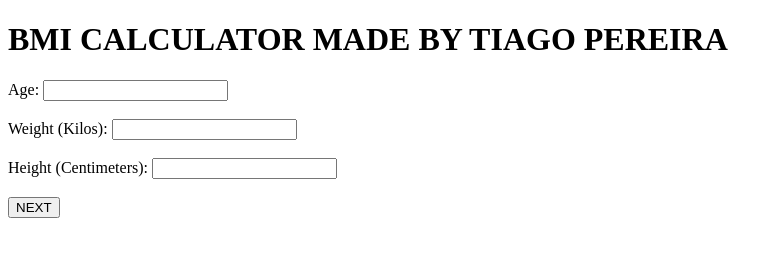
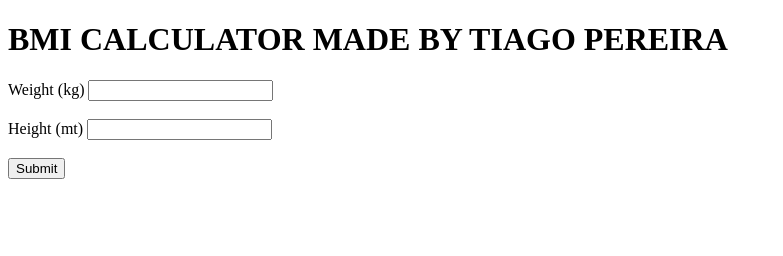
Before and after one commit to tiagop23/BMICalculator, a plain HTML site: page index.html in a window 1280 px wide. Shown: the whole page, without its empty margins (0-783 px from the left). Drawn offline with Linux system fonts and the light colour scheme.

Commit message:
3ºcommit

```diff
--- a/index.html
+++ b/index.html
@@ -7,28 +7,24 @@
     </title>
 </head>
 
-
 <body>
-
 
     <h1>
         BMI CALCULATOR MADE BY TIAGO PEREIRA
     </h1>
 
     <form>
-        <label>
-            Age: <input type="number"> <br> <br>
-            Weight (Kilos): <input type="number"> <br> <br>
-            Height (Centimeters): <input type="number"> <br> <br>
-        </label>
-
-
-        <input type="submit" value="NEXT">
-
+        <label> Weight (kg)</label>
+        <input type="number" id="weight"> <br> <br>
+        <label> Height (mt) </label>
+        <input type="number" id="height"> <br> <br>
+        <button type="button" onclick="calculatebmi()">Submit</button>
 
     </form>
 
+    <p id='heading'></p>
+    <p id='bmi'></p>
+
+    <script src="script.js"></script>
 
 </body>
-
-</html>
--- /dev/null
+++ b/script.js
@@ -0,0 +1,14 @@
+
+
+
+
+function calculatebmi() {
+    let weight = document.getElementById('weight').value;
+    let height = document.getElementById('height').value;
+
+    let bmi = (weight / (height * height)).toFixed(2);
+
+    document.getElementById('heading').innerHTML = 'Your bmi is';
+    document.getElementById('bmi').innerHTML = bmi;
+
+}
```
